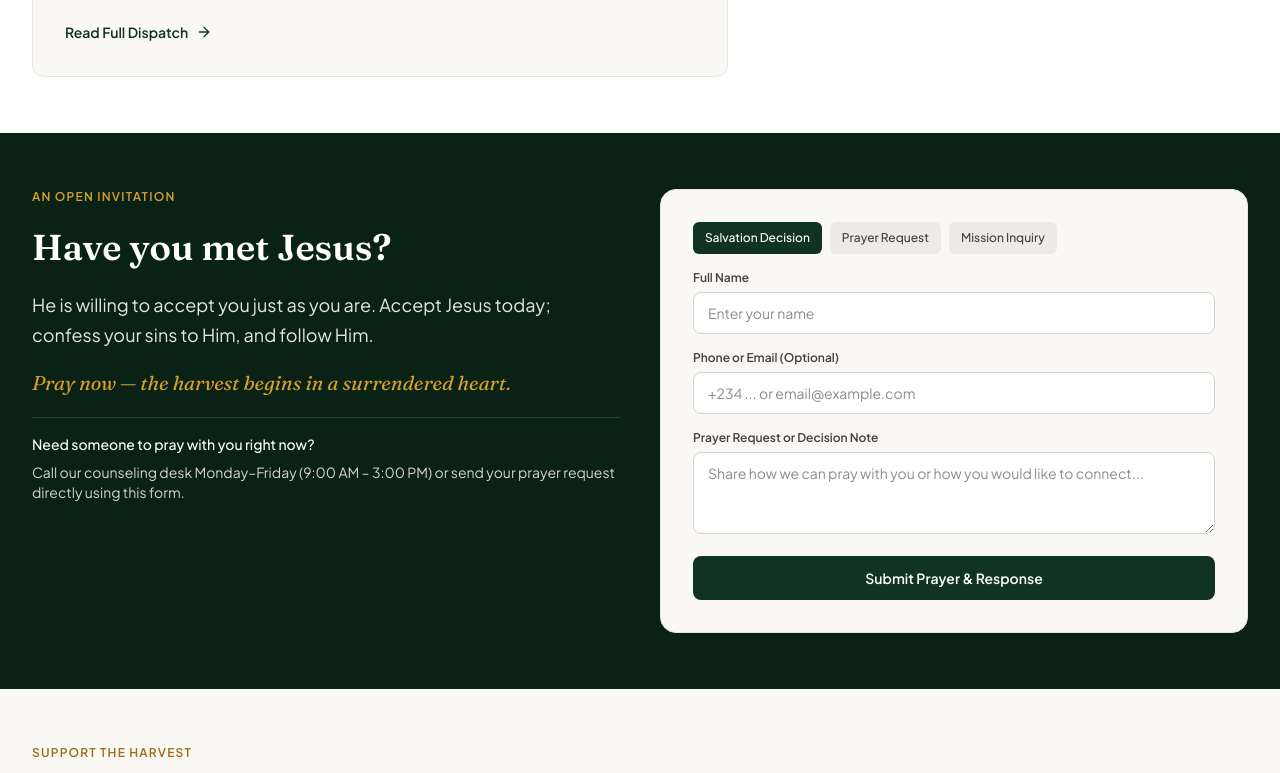
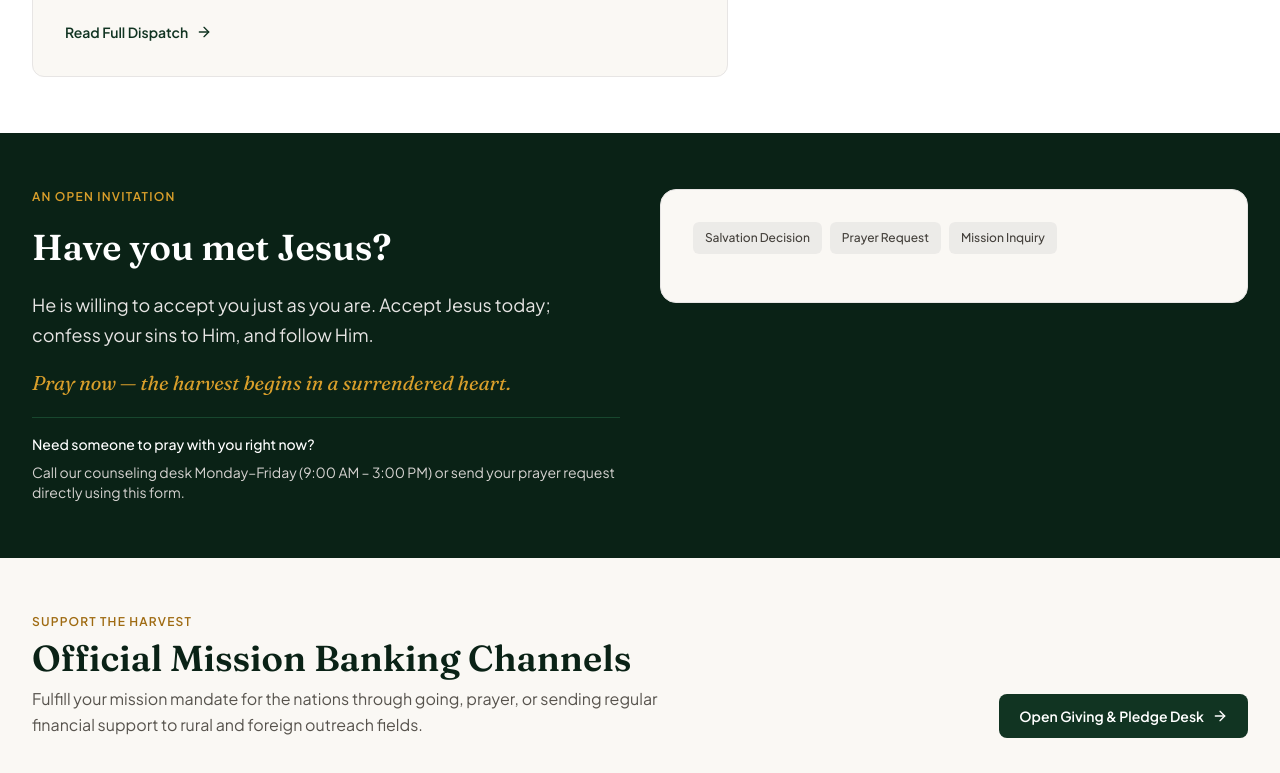
Before and after one commit to harvestfieldgospelmission-creator/Harvestfield, a React (Vite) app: page / in a window 1280 px wide. Shown: the part 4628-5401 px from the top of the page. Built offline with nearby package versions, Linux system fonts and the light colour scheme.

Commit message:
Add smooth expandable salvation and prayer response forms

```diff
--- a/src/pages/HomePage.tsx
+++ b/src/pages/HomePage.tsx
@@ -66,8 +66,8 @@ export const HomePage: React.FC<HomePageProps> = ({
   const [prayerContact, setPrayerContact] = useState('');
   const [prayerMessage, setPrayerMessage] = useState('');
   const [prayerType, setPrayerType] = useState<
-    'Salvation Decision' | 'Prayer Request' | 'Mission Inquiry'
-  >('Salvation Decision');
+    'Salvation Decision' | 'Prayer Request' | 'Mission Inquiry' | null
+  >(null);
   const [prayerSent, setPrayerSent] = useState(false);
 
   const activeSpot = HERO_SPOTS[heroIndex];
@@ -84,7 +84,7 @@ export const HomePage: React.FC<HomePageProps> = ({
 
   const handlePrayerSubmit = (e: React.FormEvent) => {
     e.preventDefault();
-    if (!prayerName.trim() || !prayerMessage.trim()) return;
+    if (!prayerType || !prayerName.trim() || !prayerMessage.trim()) return;
     const subject = encodeURIComponent(`Harvestfield ${prayerType}`);
     const body = encodeURIComponent(
       `Name: ${prayerName.trim()}\nContact: ${prayerContact.trim() || 'Not provided'}\nRequest type: ${prayerType}\n\nMessage:\n${prayerMessage.trim()}`
@@ -453,10 +453,10 @@ export const HomePage: React.FC<HomePageProps> = ({
           <div className="flex flex-col sm:flex-row sm:items-end justify-between gap-4 mb-10">
             <div className="space-y-2">
               <p className="text-xs font-semibold uppercase tracking-widest text-harvest-600">
-                Mission Journal
+                From the Blog
               </p>
               <h2 className="font-serif text-3xl sm:text-4xl font-semibold text-forest-950">
-                Dispatches, testimonies &amp; teaching.
+                Stories, testimonies &amp; teaching from the mission field.
               </h2>
             </div>
             <button
@@ -464,7 +464,7 @@ export const HomePage: React.FC<HomePageProps> = ({
               onClick={() => onNavigate('journal')}
               className="inline-flex items-center gap-2 text-sm font-semibold text-forest-900 hover:text-harvest-600 transition-colors whitespace-nowrap self-start sm:self-auto cursor-pointer"
             >
-              <span>Read All Dispatches</span>
+              <span>Explore All Articles</span>
               <ArrowRight className="w-4 h-4" />
             </button>
           </div>
@@ -607,7 +607,7 @@ export const HomePage: React.FC<HomePageProps> = ({
                       <button
                         key={type}
                         type="button"
-                        onClick={() => setPrayerType(type)}
+                        onClick={() => setPrayerType((current) => current === type ? null : type)}
                         className={`px-3 py-2 text-xs font-medium rounded-md transition-colors cursor-pointer ${
                           prayerType === type
                             ? 'bg-forest-900 text-white'
@@ -620,65 +620,31 @@ export const HomePage: React.FC<HomePageProps> = ({
                   )}
                 </div>
 
-                <div>
-                  <label
-                    htmlFor="home-prayer-name"
-                    className="block text-xs font-semibold text-stone-700 mb-1.5"
-                  >
-                    Full Name
-                  </label>
-                  <input
-                    id="home-prayer-name"
-                    type="text"
-                    required
-                    value={prayerName}
-                    onChange={(e) => setPrayerName(e.target.value)}
-                    placeholder="Enter your name"
-                    className="w-full px-3.5 py-2.5 text-sm bg-white border border-stone-300 rounded-lg focus:outline-none focus:ring-2 focus:ring-forest-800"
-                  />
+                <div
+                  className={`grid transition-all duration-500 ease-in-out ${prayerType ? 'grid-rows-[1fr] opacity-100 mt-2' : 'grid-rows-[0fr] opacity-0 mt-0 pointer-events-none'}`}
+                  aria-hidden={!prayerType}
+                >
+                  <div className="overflow-hidden space-y-4">
+                    {prayerType && (
+                      <>
+                        <p className="text-xs font-semibold text-forest-900">{prayerType === 'Salvation Decision' ? 'We would be honoured to walk with you as you begin following Jesus.' : prayerType === 'Prayer Request' ? 'Share what is on your heart. Our team will be glad to pray with you.' : 'Tell us how you would like to connect with the mission.'}</p>
+                        <div>
+                          <label htmlFor="home-prayer-name" className="block text-xs font-semibold text-stone-700 mb-1.5">Full Name</label>
+                          <input id="home-prayer-name" type="text" required value={prayerName} onChange={(e) => setPrayerName(e.target.value)} placeholder="Enter your name" className="w-full px-3.5 py-2.5 text-sm bg-white border border-stone-300 rounded-lg focus:outline-none focus:ring-2 focus:ring-forest-800" />
+                        </div>
+                        <div>
+                          <label htmlFor="home-prayer-contact" className="block text-xs font-semibold text-stone-700 mb-1.5">Phone or Email (Optional)</label>
+                          <input id="home-prayer-contact" type="text" value={prayerContact} onChange={(e) => setPrayerContact(e.target.value)} placeholder="+234 ... or email@example.com" className="w-full px-3.5 py-2.5 text-sm bg-white border border-stone-300 rounded-lg focus:outline-none focus:ring-2 focus:ring-forest-800" />
+                        </div>
+                        <div>
+                          <label htmlFor="home-prayer-msg" className="block text-xs font-semibold text-stone-700 mb-1.5">{prayerType === 'Mission Inquiry' ? 'How would you like to get involved?' : prayerType === 'Salvation Decision' ? 'Your Note or Prayer' : 'Your Prayer Request'}</label>
+                          <textarea id="home-prayer-msg" rows={3} required value={prayerMessage} onChange={(e) => setPrayerMessage(e.target.value)} placeholder={prayerType === 'Mission Inquiry' ? 'Ask about going, praying, giving, or serving with a mission team...' : 'Share how we can pray with you or how you would like to connect...'} className="w-full px-3.5 py-2.5 text-sm bg-white border border-stone-300 rounded-lg focus:outline-none focus:ring-2 focus:ring-forest-800" />
+                        </div>
+                        <button type="submit" className="w-full py-3 px-4 text-sm font-semibold text-white bg-forest-900 hover:bg-forest-800 rounded-lg transition-colors cursor-pointer focus-visible:outline-none focus-visible:ring-2 focus-visible:ring-offset-2 focus-visible:ring-forest-800">Submit {prayerType}</button>
+                      </>
+                    )}
+                  </div>
                 </div>
-
-                <div>
-                  <label
-                    htmlFor="home-prayer-contact"
-                    className="block text-xs font-semibold text-stone-700 mb-1.5"
-                  >
-                    Phone or Email (Optional)
-                  </label>
-                  <input
-                    id="home-prayer-contact"
-                    type="text"
-                    value={prayerContact}
-                    onChange={(e) => setPrayerContact(e.target.value)}
-                    placeholder="+234 ... or email@example.com"
-                    className="w-full px-3.5 py-2.5 text-sm bg-white border border-stone-300 rounded-lg focus:outline-none focus:ring-2 focus:ring-forest-800"
-                  />
-                </div>
-
-                <div>
-                  <label
-                    htmlFor="home-prayer-msg"
-                    className="block text-xs font-semibold text-stone-700 mb-1.5"
-                  >
-                    Prayer Request or Decision Note
-                  </label>
-                  <textarea
-                    id="home-prayer-msg"
-                    rows={3}
-                    required
-                    value={prayerMessage}
-                    onChange={(e) => setPrayerMessage(e.target.value)}
-                    placeholder="Share how we can pray with you or how you would like to connect..."
-                    className="w-full px-3.5 py-2.5 text-sm bg-white border border-stone-300 rounded-lg focus:outline-none focus:ring-2 focus:ring-forest-800"
-                  />
-                </div>
-
-                <button
-                  type="submit"
-                  className="w-full py-3 px-4 text-sm font-semibold text-white bg-forest-900 hover:bg-forest-800 rounded-lg transition-colors cursor-pointer focus-visible:outline-none focus-visible:ring-2 focus-visible:ring-offset-2 focus-visible:ring-forest-800"
-                >
-                  Submit Prayer &amp; Response
-                </button>
               </form>
             )}
           </div>
```
